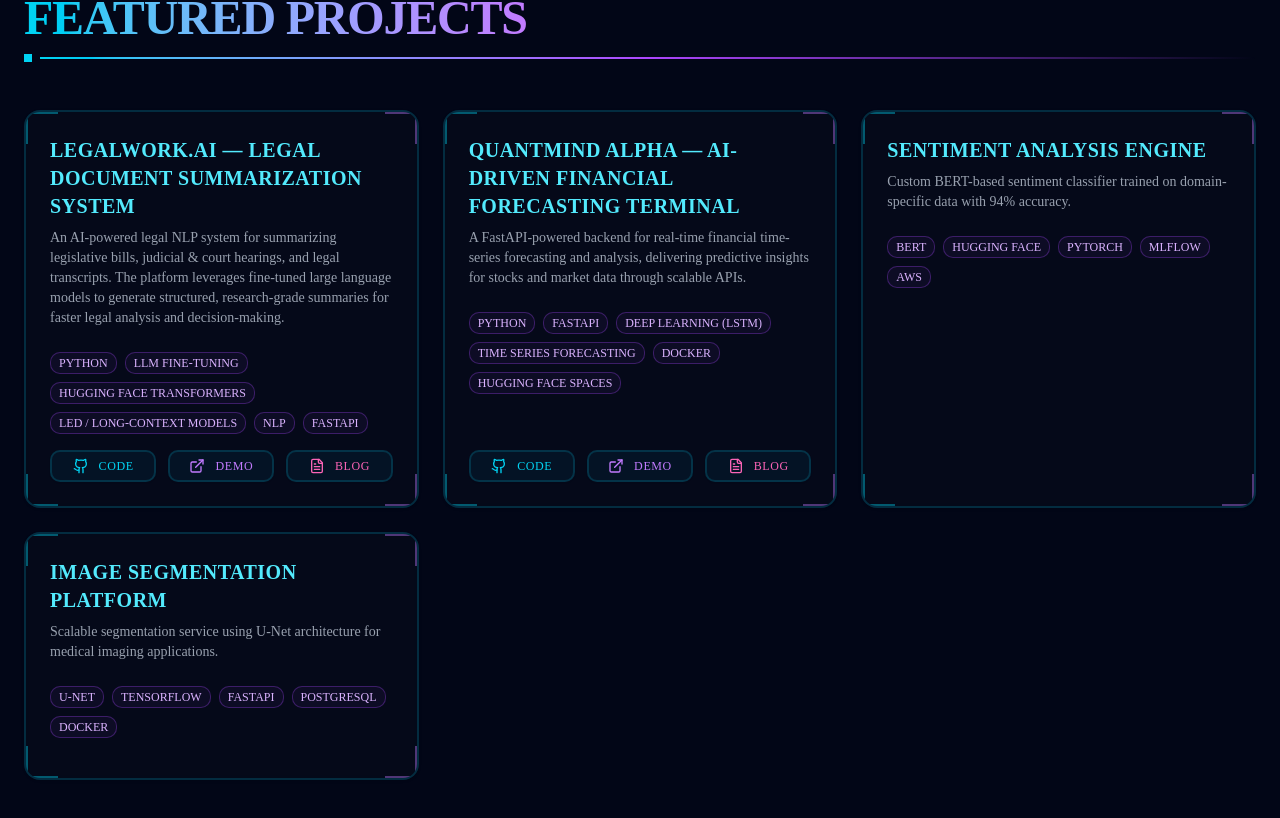
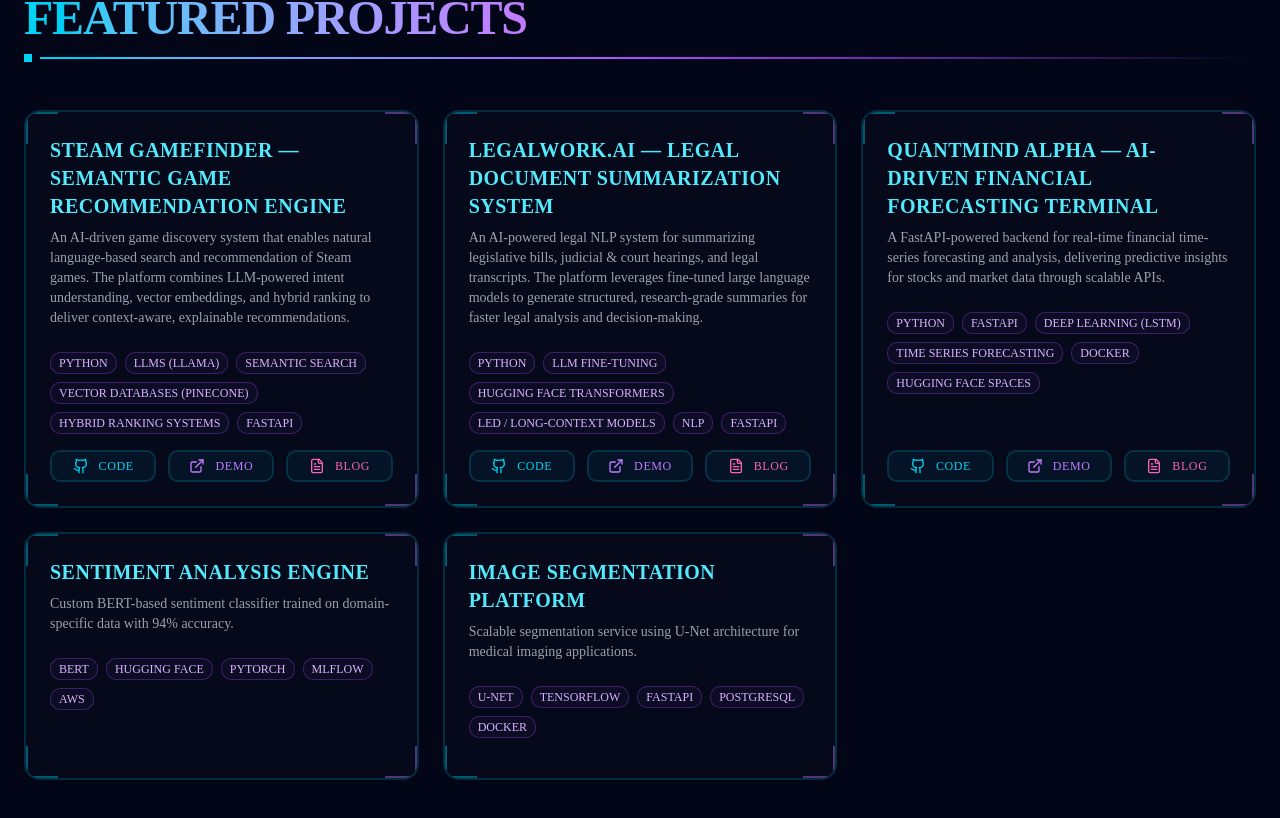
Before and after one commit to AnuragG-007/portfolio-site-build, a Next.js app: page / in a window 1280 px wide. Shown: the part 3306-4124 px from the top of the page. Built offline with nearby package versions, Linux system fonts and the light colour scheme.

Commit message:
Update projects.tsx

```diff
--- a/components/projects.tsx
+++ b/components/projects.tsx
@@ -11,6 +11,22 @@ import { Badge } from "@/components/ui/badge";
 import { Github, ExternalLink, FileText } from "lucide-react";
 
 const projects = [
+    {
+    title: "Steam GameFinder — Semantic Game Recommendation Engine",
+    description:
+      "An AI-driven game discovery system that enables natural language-based search and recommendation of Steam games. The platform combines LLM-powered intent understanding, vector embeddings, and hybrid ranking to deliver context-aware, explainable recommendations.",
+    tech: [
+      "Python",
+      "LLMs (LLaMA)",
+      "Semantic Search",
+      "Vector Databases (Pinecone)",
+      "Hybrid Ranking Systems",
+      "FastAPI",
+    ],
+    github: "https://github.com/AnuragG-007/steam-gamefinder",
+    demo: "https://steam-games-amg.vercel.app/",
+    blog: "/projects/steam-games-recommendation-engine",
+  },
   {
     title: "LegalWork.AI — Legal Document Summarization System",
     description:
```
